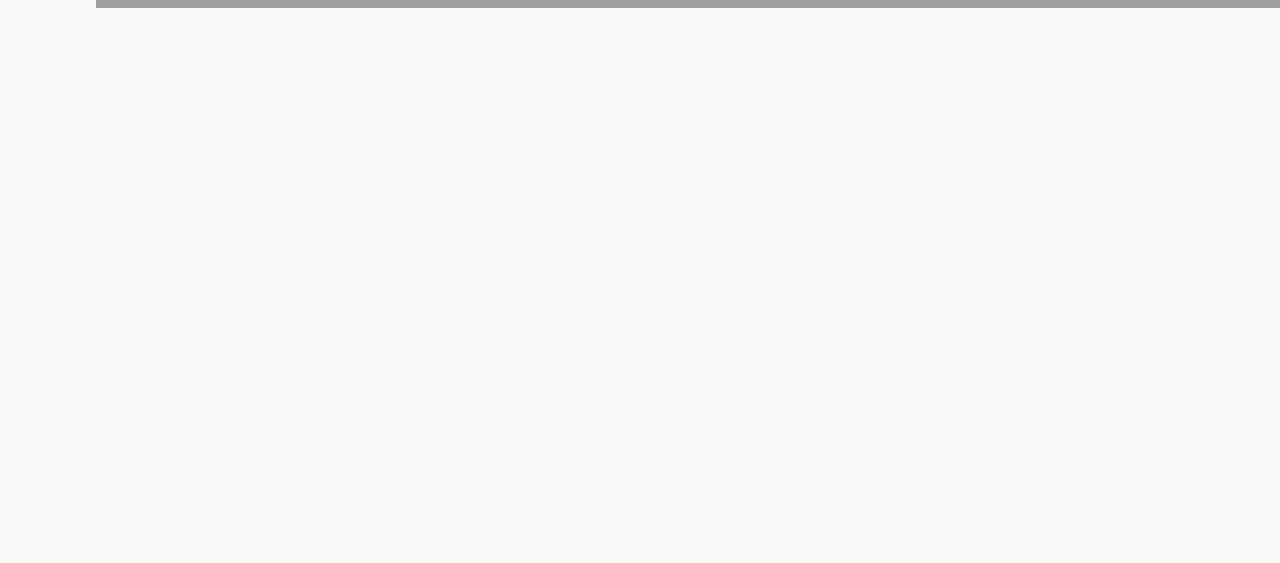
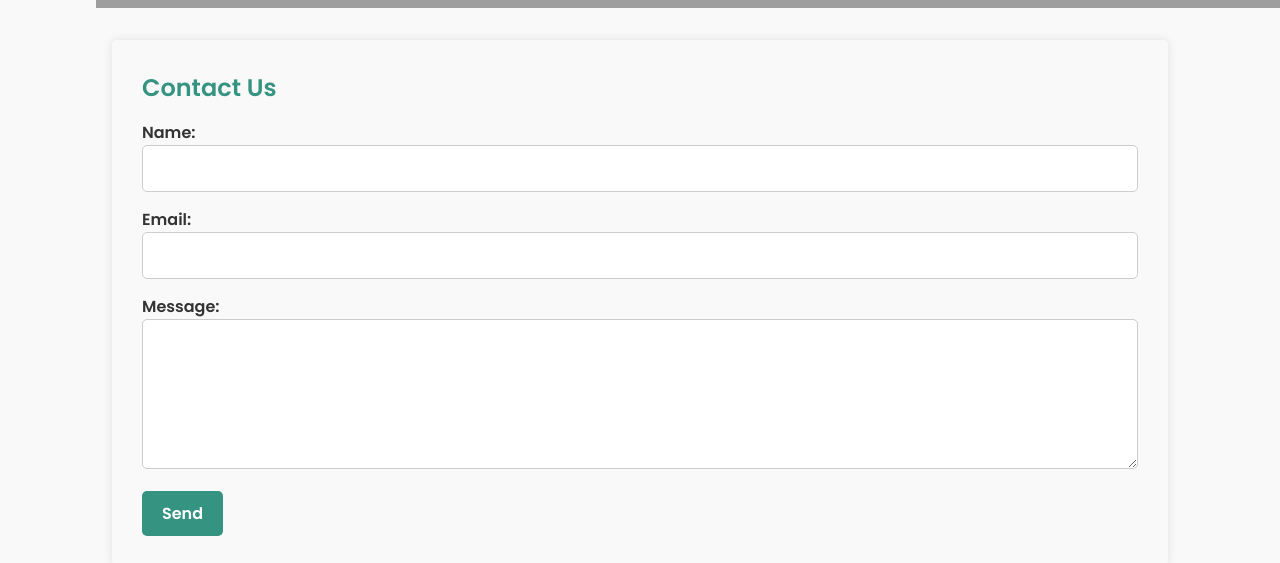
Before and after one commit to Adrian0429/Tugas1_PWEB_ParralaxTour, a plain HTML site: page index.html in a window 1280 px wide. Shown: the part 2848-3411 px from the top of the page. Before the commit the page ends 2888 px from the top, so only its background shows below. Drawn offline with Linux system fonts and the light colour scheme; grey boxes are pictures that could not be loaded.

Commit message:
added forms section

```diff
--- a/index.html
+++ b/index.html
@@ -42,17 +42,13 @@
               <img src="./assets/big.jpg" alt="Big Image" />
             </div>
             <div class="small-images">
-                <div class="smallimg">              <img src="./assets/travel1.jpg" alt="Small Image 1" /></div>
-                <div class="smallimg">              <img src="./assets/travel1.jpg" alt="Small Image 2" /></div>
-
-
+                <div class="smallimg"><img src="./assets/travel1.jpg" alt="Small Image 1" /></div>
+                <div class="smallimg"><img src="./assets/travel1.jpg" alt="Small Image 2" /></div>
             </div>
         </div>
     </section>
 
     <div class="main-content">
-
-
       <div class="row">
         <div class="col">
           <div class="CardContainer">
@@ -108,6 +104,24 @@
       </div>
     </div>
 
+    <div class="email-form">
+  <h2>Contact Us</h2>
+  <form action="mailto:royankaruna@gmail.com" method="post" enctype="text/plain">
+    <div class="form-group">
+      <label for="name">Name:</label>
+      <input type="text" id="name" name="name" required>
+    </div>
+    <div class="form-group">
+      <label for="email">Email:</label>
+      <input type="email" id="email" name="email" required>
+    </div>
+    <div class="form-group">
+      <label for="message">Message:</label>
+      <textarea id="message" name="message" required></textarea>
+    </div>
+    <button type="submit">Send</button>
+  </form>
+</div>
     <script src="script.js"></script>
   </body>
 </html>
--- a/style.css
+++ b/style.css
@@ -95,6 +95,7 @@ header {
   color: #fff;
   text-shadow: 2px 2px 4px rgba(0, 0, 0, 0.2);
 }
+
 .collage {
   display: flex;
   flex-direction: row; /* Horizontal layout for big and small images */
@@ -196,3 +197,59 @@ header {
 .CardContainer:hover .CardInfo {
   transform: translateY(0);
 }
+
+.email-form {
+  background: #f9f9f9;
+  padding: 30px;
+  margin: 0 auto;
+  border-radius: 5px;
+  box-shadow: 0 0 10px rgba(0, 0, 0, 0.1);
+  width: 82.5%;
+}
+
+.email-form h2 {
+  font-size: 24px;
+  font-weight: 600;
+  margin-bottom: 15px;
+  color: #359381;
+}
+
+.form-group {
+  margin-bottom: 15px;
+}
+
+label {
+  display: block;
+  font-weight: 600;
+  color: #333;
+}
+
+input[type="text"],
+input[type="email"],
+textarea {
+  width: 100%;
+  padding: 10px;
+  border: 1px solid #ccc;
+  border-radius: 5px;
+  font-size: 16px;
+}
+
+textarea {
+  resize: vertical;
+  min-height: 150px;
+}
+
+button[type="submit"] {
+  background: #359381;
+  color: #fff;
+  border: none;
+  border-radius: 5px;
+  padding: 10px 20px;
+  cursor: pointer;
+  font-size: 16px;
+  font-weight: 600;
+}
+
+button[type="submit"]:hover {
+  background: #26715a;
+}
```
